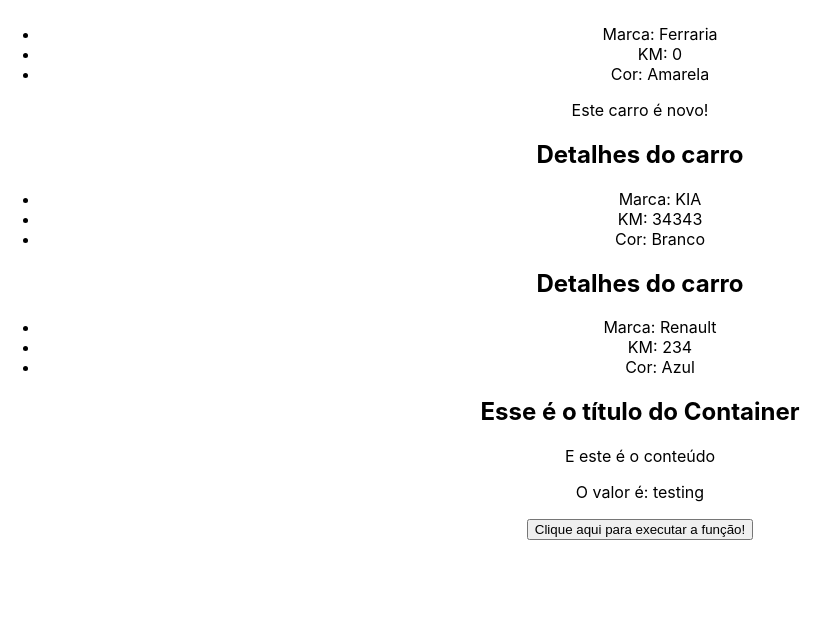
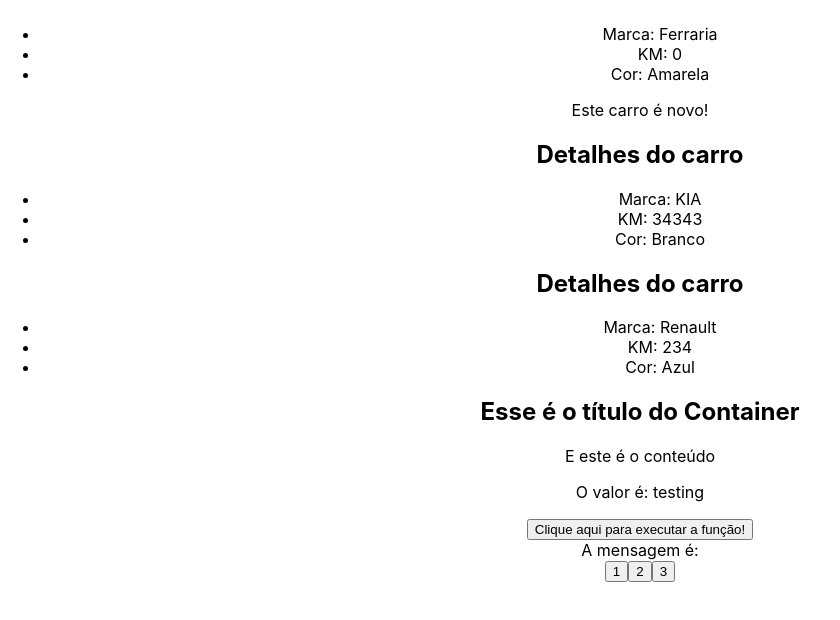
Before and after one commit to Nathrds/react-hora-de-codar, a React (Create React App) app in the folder 3_AVANCANDO_EM_REACT/avancando/: page / in a window 1280 px wide. Shown: the part 2060-2680 px from the top of the page, without its empty margins (0-840 px from the left). Built offline with nearby package versions, Linux system fonts and the light colour scheme.

Commit message:
state lift

```diff
--- a/3_AVANCANDO_EM_REACT/avancando/src/App.js
+++ b/3_AVANCANDO_EM_REACT/avancando/src/App.js
@@ -10,6 +10,8 @@
 import CarDetails from './components/CarDetails';
 import Container from './components/Container';
 import ExecuteFunction from './components/ExecuteFunction';
+import Message from './components/Message';
+import ChangeMessageState from './components/ChangeMessageState';
 // import Fragment from './components/Fragment'; só para tirar o erro
 
 
@@ -26,6 +28,12 @@
 
   function showMessage() {
     console.log("evento do componente pai!");
+  }
+
+  const [message, setMessage] = useState("");
+
+  const handleMessage = (msg) => {
+    setMessage(msg);
   }
 
   return (
@@ -62,6 +70,9 @@
       </Container>
       {/* Executar função */}
       <ExecuteFunction myFunction={showMessage} />
+      {/* state lift */}
+      <Message msg={message}/>
+      <ChangeMessageState handleMessage={handleMessage} />
     </div>
   );
 }
--- /dev/null
+++ b/3_AVANCANDO_EM_REACT/avancando/src/components/ChangeMessageState.js
@@ -0,0 +1,14 @@
+
+const ChangeMessageState = (handleMessage) => {
+    const messages = ["oi", "olá", "oi, tudo bem?"];
+
+  return (
+    <div>
+        <button onClick={() => handleMessage(messages[0])} >1</button>
+        <button onClick={() => handleMessage(messages[1])} >2</button>
+        <button onClick={() => handleMessage(messages[2])} >3</button>
+    </div>
+  );
+};
+
+export default ChangeMessageState;
--- /dev/null
+++ b/3_AVANCANDO_EM_REACT/avancando/src/components/Message.js
@@ -0,0 +1,7 @@
+const Message = ({msg}) => {
+  return (
+    <div>A mensagem é: {msg}</div>
+  )
+}
+
+export default Message
```
